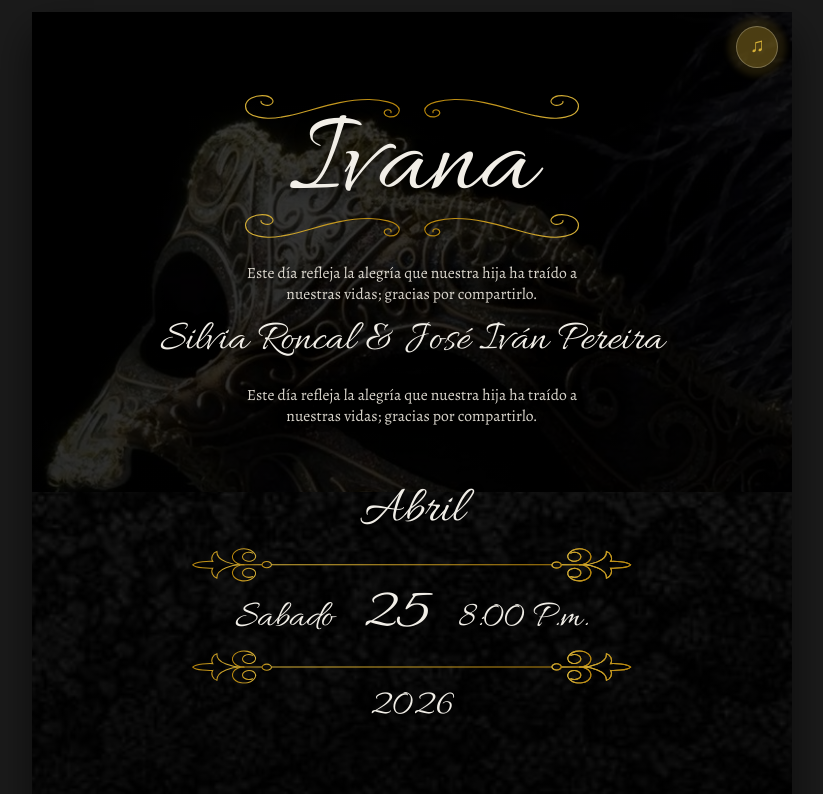
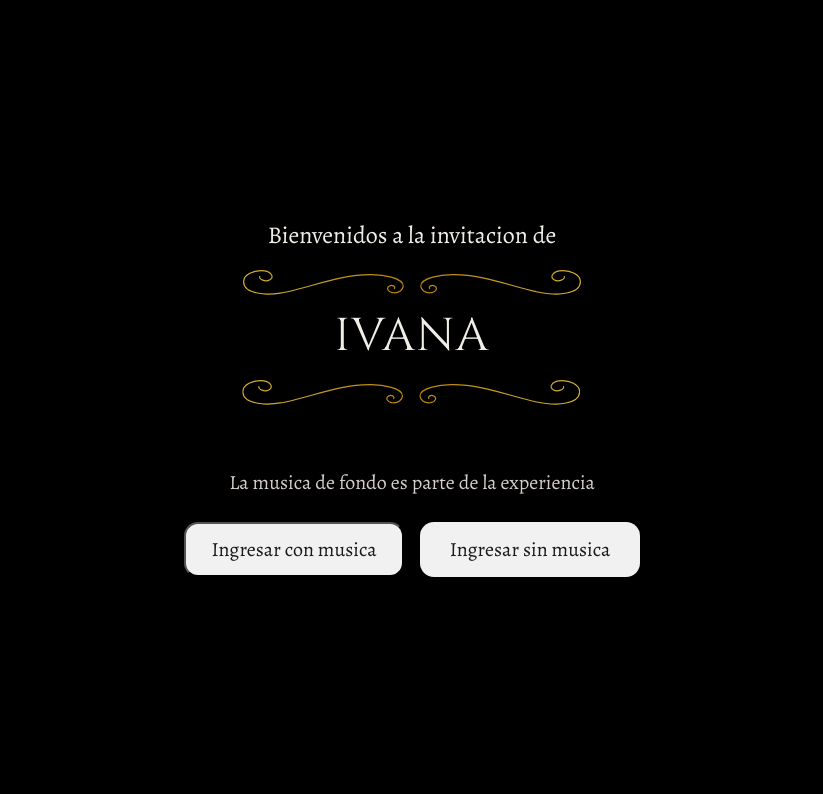
Before and after one commit to LuisVera22/xv-ivana, a React (Vite) app: page / in a window 1280 px wide. Shown: the top 794 px of the page, without its empty margins (228-1051 px from the left). Built offline with nearby package versions, Linux system fonts and the light colour scheme; a web font is replaced by a local one.

Commit message:
feat: implement music toggle functionality and update invitation entry layout

```diff
--- a/src/App.jsx
+++ b/src/App.jsx
@@ -13,6 +13,7 @@ function App() {
   const [showLoader, setShowLoader] = useState(true)
   const [loaderVisible, setLoaderVisible] = useState(true)
   const [isMusicPlaying, setIsMusicPlaying] = useState(false)
+  const [hasStartedInvitation, setHasStartedInvitation] = useState(false)
   const audioRef = useRef(null)
   const timeLeft = useCountdown(invitationData.countdown.targetDate)
 
@@ -61,25 +62,6 @@ function App() {
     }
   }, [])
 
-  useEffect(() => {
-    const audioElement = audioRef.current
-
-    if (!audioElement) {
-      return
-    }
-
-    const tryAutoplay = async () => {
-      try {
-        await audioElement.play()
-        setIsMusicPlaying(true)
-      } catch {
-        setIsMusicPlaying(false)
-      }
-    }
-
-    tryAutoplay()
-  }, [])
-
   const handleMusicToggle = async () => {
     const audioElement = audioRef.current
 
@@ -112,6 +94,27 @@ function App() {
     setIsMusicPlaying(false)
   }
 
+  const handleStartInvitation = async (playWithMusic) => {
+    const audioElement = audioRef.current
+
+    if (audioElement) {
+      if (playWithMusic) {
+        try {
+          await audioElement.play()
+          setIsMusicPlaying(true)
+        } catch {
+          setIsMusicPlaying(false)
+        }
+      } else {
+        audioElement.pause()
+        audioElement.currentTime = 0
+        setIsMusicPlaying(false)
+      }
+    }
+
+    setHasStartedInvitation(true)
+  }
+
   return (
     <>
       {showLoader && (
@@ -135,7 +138,20 @@ function App() {
         </div>
       )}
 
-      <main className="invite-page">
+      <audio
+        ref={audioRef}
+        src="/music/André Rieu - The Second Waltz (Classic Album Selection [5CD]).mp3"
+        onPlay={handleMusicPlay}
+        onPause={handleMusicPause}
+        onEnded={handleMusicEnded}
+        preload="metadata"
+        loop
+      />
+
+      <main
+        className={`invite-page invite-page--invitation ${hasStartedInvitation ? '' : 'invite-page--preloading'}`.trim()}
+        aria-hidden={!hasStartedInvitation}
+      >
         <section className="invite-card" aria-label="Invitacion de quinceanero">
           <button
             type="button"
@@ -147,16 +163,6 @@ function App() {
             <span className="music-toggle__glow" aria-hidden="true" />
             <span className="music-toggle__icon" aria-hidden="true">&#9835;</span>
           </button>
-          <audio
-            ref={audioRef}
-            src="/music/Tusa (LetraLyrics) - Karol G, Nicki Minaj.mp3"
-            onPlay={handleMusicPlay}
-            onPause={handleMusicPause}
-            onEnded={handleMusicEnded}
-            preload="metadata"
-            loop
-            autoPlay
-          />
           <HeroSection
             date={invitationData.event.dateDisplay}
             name={invitationData.event.name}
@@ -188,6 +194,44 @@ function App() {
 
         <RsvpSection title={invitationData.rsvp.title} contacts={invitationData.rsvp.contacts} />
       </main>
+
+      {!hasStartedInvitation && (
+        <main className="invite-page invite-page--entry">
+          <section className="invite-entry-card" aria-label="Eleccion de musica">
+            <p className="invite-entry-card__eyebrow">Bienvenidos a la invitacion de</p>
+            <div className="invite-entry-card__name-block" aria-hidden="true">
+              <div className="invite-entry-card__ornament invite-entry-card__ornament--top">
+                <span className="invite-entry-card__ornament-piece" />
+                <span className="invite-entry-card__ornament-piece invite-entry-card__ornament-piece--mirror" />
+              </div>
+            </div>
+            <h2 className="invite-entry-card__title">{invitationData.event.name.toUpperCase()}</h2>
+            <div className="invite-entry-card__name-block" aria-hidden="true">
+              <div className="invite-entry-card__ornament invite-entry-card__ornament--bottom">
+                <span className="invite-entry-card__ornament-piece" />
+                <span className="invite-entry-card__ornament-piece invite-entry-card__ornament-piece--mirror" />
+              </div>
+            </div>
+            <p className="invite-entry-card__subtitle">La musica de fondo es parte de la experiencia</p>
+            <div className="invite-entry-card__actions">
+              <button
+                type="button"
+                className="invite-entry-card__button invite-entry-card__button--music"
+                onClick={() => handleStartInvitation(true)}
+              >
+                Ingresar con musica
+              </button>
+              <button
+                type="button"
+                className="invite-entry-card__button invite-entry-card__button--silent"
+                onClick={() => handleStartInvitation(false)}
+              >
+                Ingresar sin musica
+              </button>
+            </div>
+          </section>
+        </main>
+      )}
     </>
   )
 }
--- a/src/components/invitation/invitation.css
+++ b/src/components/invitation/invitation.css
@@ -107,8 +107,130 @@
   background: #1b1b1b;
 }
 
+.invite-page--entry {
+  position: fixed;
+  inset: 0;
+  z-index: 25;
+  justify-content: center;
+  background: #000000;
+}
+
+.invite-page--invitation {
+  transition: opacity 200ms ease;
+}
+
+.invite-page--preloading {
+  position: fixed;
+  inset: 0;
+  z-index: 0;
+  opacity: 0;
+  pointer-events: none;
+  overflow: hidden;
+}
+
 .invite-page > section {
   margin: 0;
+}
+
+.invite-entry-card {
+  width: min(100%, 760px);
+  padding: clamp(2.1rem, 5vw, 3.6rem) clamp(1rem, 4vw, 2.4rem);
+  text-align: center;
+  color: #efe9d8;
+  background: #000000;
+}
+
+.invite-entry-card__eyebrow {
+  margin: 0;
+  font-family: 'Alegreya', serif;
+  font-size: clamp(16px, 4.6vw, 24px);
+  font-weight: 400;
+  line-height: 1.05;
+  color: #f1eee7;
+}
+
+.invite-entry-card__name-block {
+  margin-top: clamp(0.8rem, 2.1vw, 1.15rem);
+}
+
+.invite-entry-card__ornament {
+  display: flex;
+  justify-content: center;
+  align-items: center;
+  gap: clamp(9px, 1.6vw, 14px);
+}
+
+.invite-entry-card__ornament-piece {
+  width: clamp(110px, 18vw, 162px);
+  aspect-ratio: 347 / 70;
+  background: url('/img/name-ornament.svg') center / contain no-repeat;
+}
+
+.invite-entry-card__ornament-piece--mirror {
+  transform: scaleX(-1);
+}
+
+.invite-entry-card__ornament--bottom {
+  transform: scaleX(-1);
+}
+
+.invite-entry-card__title {
+  margin: 0;
+  margin-top: clamp(0.65rem, 1.6vw, 0.95rem);
+  font-family: 'Cinzel', serif;
+  font-size: clamp(32px, 10vw, 46px);
+  font-weight: 400;
+  line-height: 0.95;
+  letter-spacing: 0.03em;
+  color: #f1eee7;
+}
+
+.invite-entry-card__subtitle {
+  margin: clamp(3.75rem, 2.4vw, 1.85rem) 0 0;
+  font-family: 'Alegreya', serif;
+  font-size: clamp(14px, 4.6vw, 20px);
+  font-weight: 400;
+  color: rgba(241, 236, 226, 0.88);
+}
+
+.invite-entry-card__actions {
+  margin-top: clamp(1rem, 2.1vw, 1.6rem);
+  display: flex;
+  justify-content: center;
+  gap: clamp(0.55rem, 1.5vw, 1rem);
+  flex-wrap: wrap;
+}
+
+.invite-entry-card__button {
+  width: clamp(160px, 36vw, 220px);
+  min-height: clamp(30px, 6.2vw, 55px);
+  border-radius: 14px;
+  font-family: 'Alegreya', serif;
+  font-size: clamp(14px, 4.6vw, 20px);
+  font-weight: 400;
+  cursor: pointer;
+  transition: transform 150ms ease, box-shadow 150ms ease, background-color 150ms ease;
+}
+
+.invite-entry-card__button--music {
+  color: #1a1a1a;
+  background: #f1f1f1;
+}
+
+.invite-entry-card__button--silent {
+  color: #1a1a1a;
+  background: #f1f1f1;
+  border-color: transparent;
+}
+
+.invite-entry-card__button:hover {
+  transform: translateY(-1px);
+  box-shadow: 0 8px 18px rgba(0, 0, 0, 0.35);
+}
+
+.invite-entry-card__button:focus-visible {
+  outline: 2px solid #d4af37;
+  outline-offset: 2px;
 }
 
 .invite-card {
```
Also changed, not shown: 2 other files (tests, documents, lock files or other folders).
